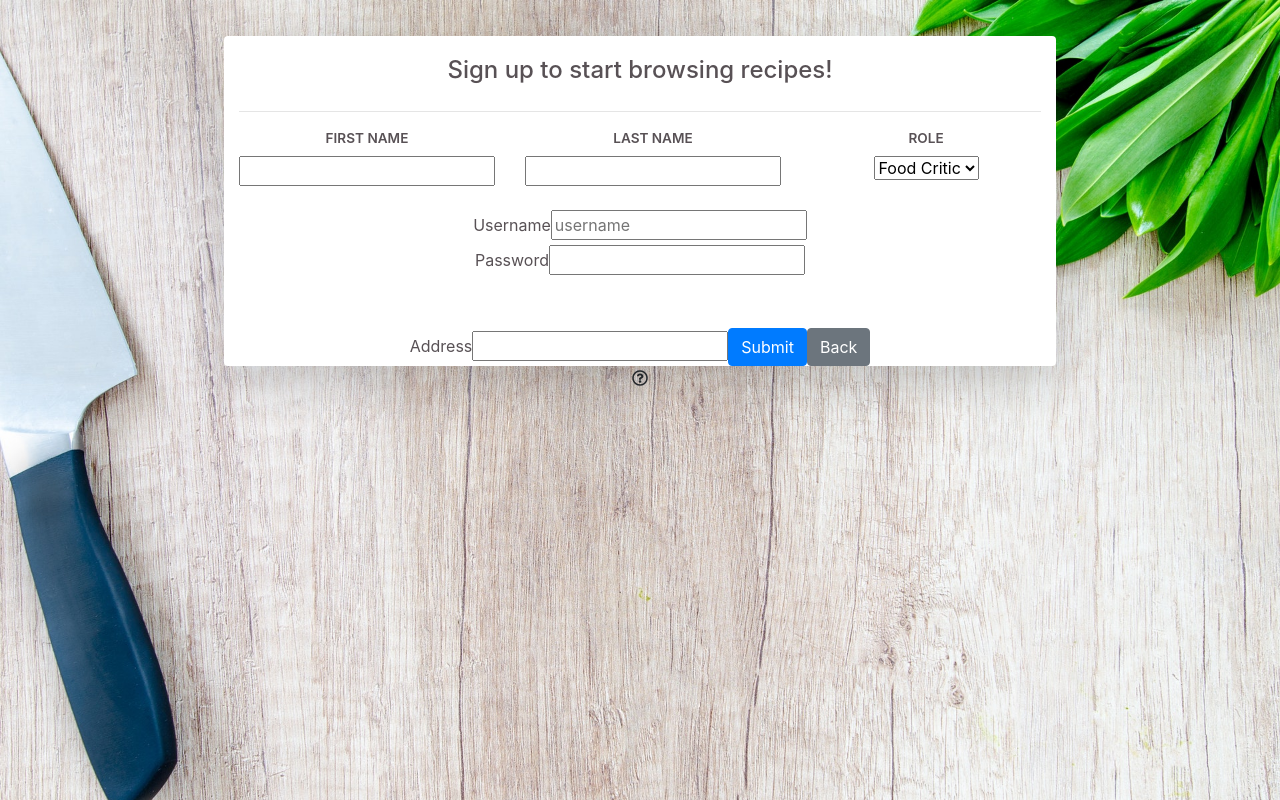
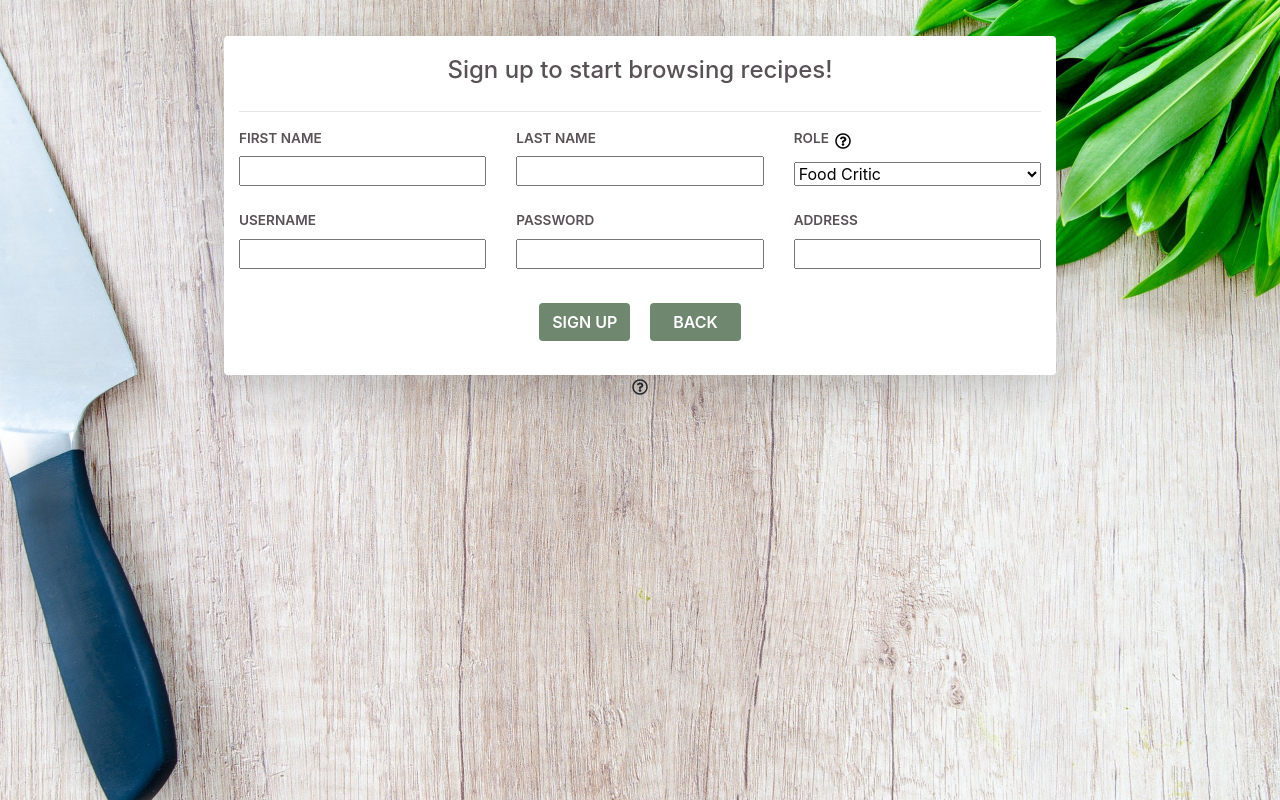
Before and after one commit to ajin-chwy/1808-Java-Project2, an Angular app in the folder recipe-sharing-app/: page /register in a window 1280 px wide. Built offline with nearby package versions, Linux system fonts and the light colour scheme.

Commit message:
Created styling for the register component

```diff
--- a/recipe-sharing-app/src/app/register/register.component.css
+++ b/recipe-sharing-app/src/app/register/register.component.css
@@ -16,13 +16,33 @@
 }
 
 .blockLabel{
-    display: block;
+    display: flex;
     text-transform: uppercase;
     font-weight: 600;
     font-size: .85rem;
-   /* text-align: left; */
+   text-align: left;
 }
 
-#registerFormContainer input{
+#roleModalBtn{
+    background:none;
+    padding: 0;
+    margin: 0;
+}
 
+#registerFormContainer i{
+    padding-left: 5px;
 }
+
+#registerFormContainer input,
+#registerFormContainer select{
+    width: 100%;
+}
+
+#bottomBtns button,
+#bottomBtns a{
+    margin: 10px;
+    background: #6F876E;
+    color: white;
+    font-weight: 600;
+    text-transform: uppercase;
+}
--- a/recipe-sharing-app/src/app/register/register.component.html
+++ b/recipe-sharing-app/src/app/register/register.component.html
@@ -29,7 +29,7 @@
   <h1>Sign up to start browsing recipes!</h1>
   <hr>
   <form>
-    <div class="row">
+    <div class="row"> <!-- TOP ROW -->
       <div class="col">
         <label for="fName" class="blockLabel">First Name</label>
         <input [(ngModel)]="fName" type="text" name="fName" id="fName" required>
@@ -39,7 +39,29 @@
         <input [(ngModel)]="lName" type="text" name="lName" id="lName" required>
       </div>
       <div class="col">
-          <label for="role" class="blockLabel">Role</label>
+        <label for="role" class="blockLabel" data-toggle="modal" data-target="#roleHelpModal">Role
+          <button type="button" class="btn" id="roleModalBtn">
+            <i class="far fa-question-circle"></i>
+          </button>
+
+          <!-- Modal -->
+          <div class="modal fade" id="roleHelpModal" tabindex="-1" role="dialog" aria-labelledby="roleHelpModalTitle" aria-hidden="true">
+            <div class="modal-dialog modal-dialog-centered" role="document">
+              <div class="modal-content">
+                <div class="modal-header">
+                  <h5 class="modal-title" id="roleHelpModalTitle">Roles</h5>
+                  <button type="button" class="close" data-dismiss="modal" aria-label="Close">
+                    <span aria-hidden="true">&times;</span>
+                  </button>
+                </div>
+                <div class="modal-body">
+                  <p>Sign up as a <strong>Cook</strong> to create and share recipes!</p>
+                  <p>Sign up as a <strong>Food Critic</strong> to review and share recipes!</p>
+                </div>
+              </div>
+            </div>
+          </div>
+        </label>
           <select name="role" id="role">
             <option value="Critic">Food Critic</option>
             <option value="Cook">Cook</option>
@@ -47,26 +69,36 @@
       </div>
     </div>
 
+    <br>
 
-      <br>
+    <div class="row"> <!-- BOTTOM ROW-->
+      <div class="col">
+        <label for="username" class="blockLabel">Username</label>
+        <input [(ngModel)]="username" type="text" name="username" id="username" required>
+      </div>
+      <div class="col">
+        <label for="password" class="blockLabel">Password</label>
+        <input [(ngModel)]="password" type="password" name="password" id="password" required>
+      </div>
+      <div class="col">
+        <label for="address" class="blockLabel">Address</label>
+        <input [(ngModel)]="address" type="text" name="address" id="address">
+      </div>
+    </div>
+
+    <br>
+
+    <div id="bottomBtns">
+      <button class="btn" (click)="register()">Sign Up</button>
+
+      <button class="btn">
+        <a routerLink="../login">Back</a>
+      </button>
+    </div>
 
 
+    <br>
 
-      <label for="username">Username</label>
-      <input [(ngModel)]="username" type="text" name="username" placeholder="username" id="username" required>
-      <br>
-      <label for="password">Password</label>
-      <input [(ngModel)]="password" type="password" name="password" id="password" required>
-      <br>
-
-      <br>
-
-
-      <br>
-      <label for="address">Address</label>
-      <input [(ngModel)]="address" type="text" name="address" id="address">
-      <button class="btn btn-primary" (click)="register()">Submit</button>
-      <a class="btn btn-secondary" routerLink="../login">Back</a>
     </form>
 
 </div>
```
